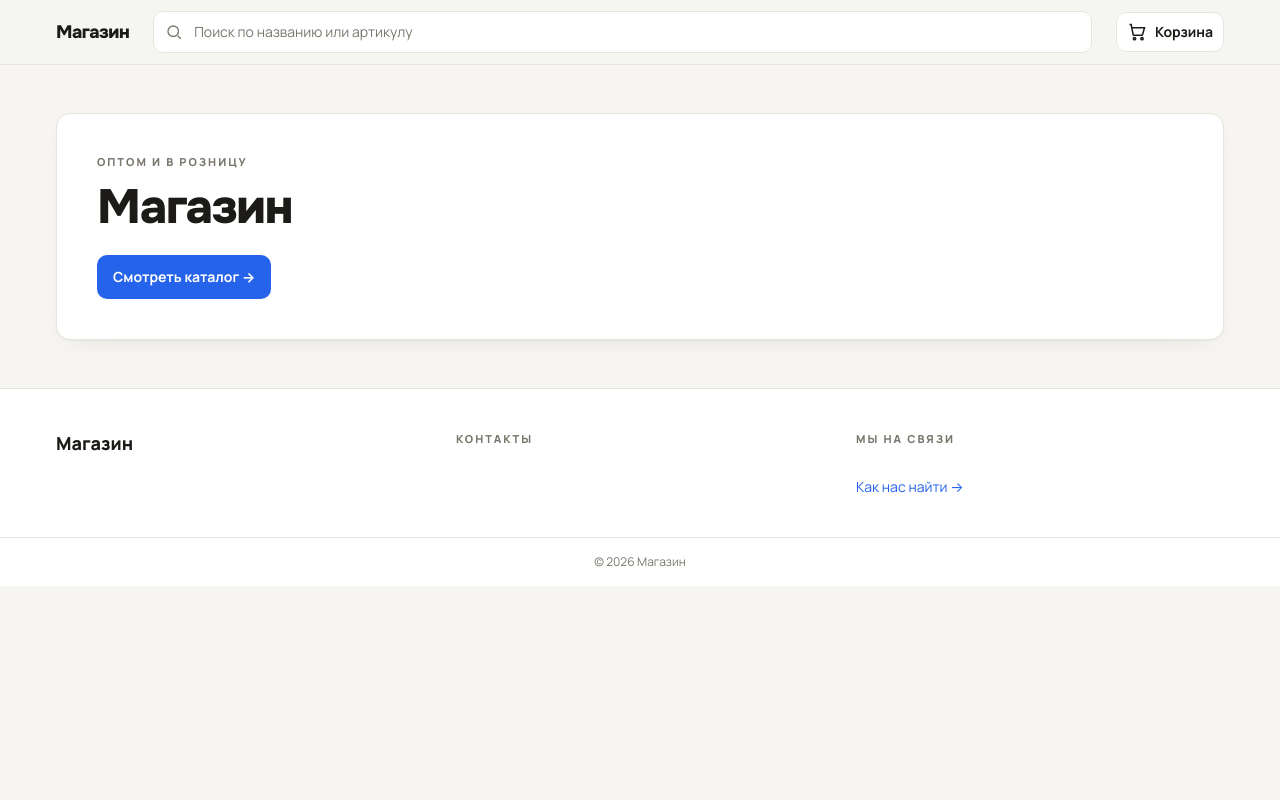
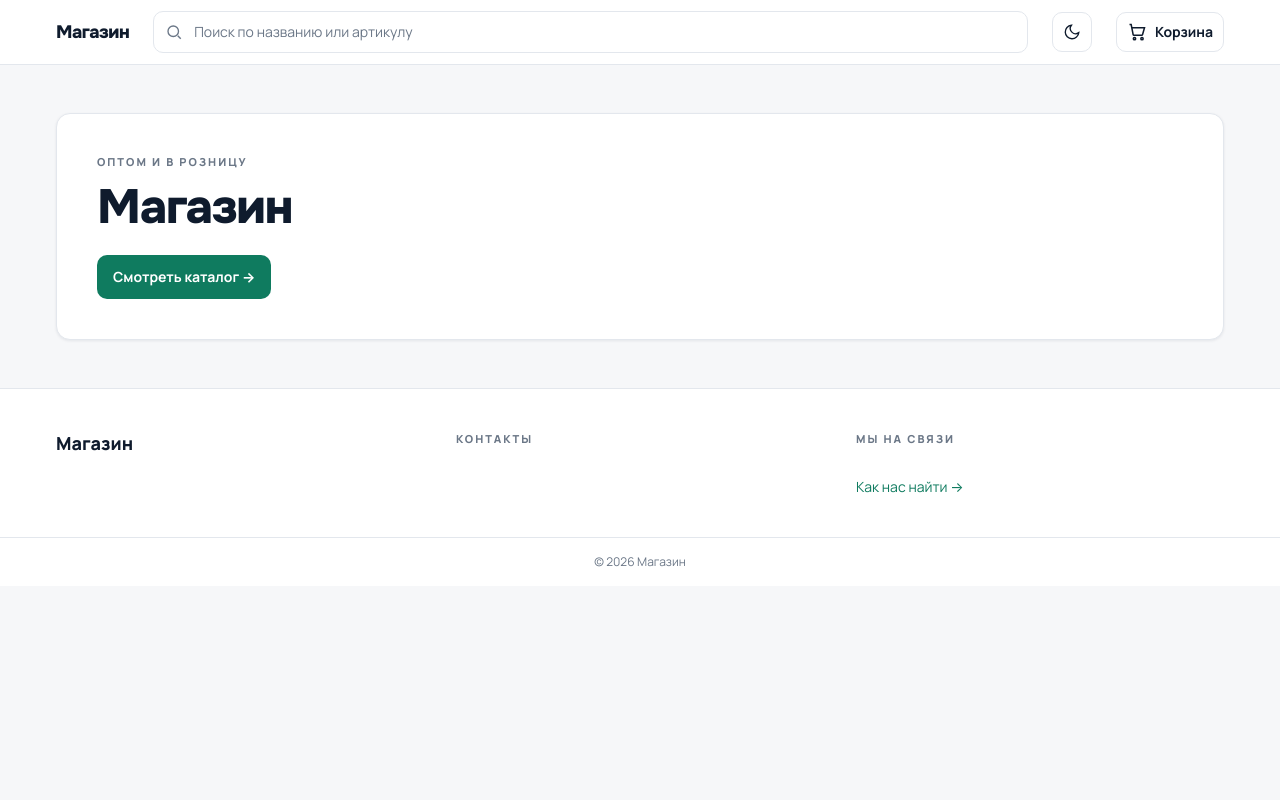
Before and after one commit to ali-middleweightchamp/shop-template, a Django app: page / in a window 1280 px wide. Run offline with Django 5.2, Linux system fonts and the light colour scheme; data comes from the database, SQL or seed files in the repository; data that the repository does not hold is empty; style sheets or scripts are compiled from the project's sources; some libraries are stand-ins or nearby versions.

Commit message:
Тема «Изумруд»: светлая и тёмная, семантические переменные
- static/src/themes.css: пресет emerald (светлая + тёмная) на
  семантических переменных; структура под будущие пресеты
  (:root/[data-preset], [data-preset][data-theme=dark])
- сборка через postcss-import (themes.css инлайнится в app.css);
  postcss.config.js + зависимости, Dockerfile обновлён
- токены Tailwind переведены на var(--*); в шаблонах убран весь
  захардкоженный цвет (кроме оверлея над фото)
- акцент только на: CTA/«Заказать», активный чип, активный пункт
  сайдбара, ссылки, счётчик корзины. Шапка — surface, цена и
  заголовки — text. Панель корзины — акцентная заливка с on-accent
- переключатель темы (солнце/луна) в шапке; выбор в localStorage,
  первый заход — prefers-color-scheme; чтение темы в <head> до
  отрисовки (без вспышки)
- тёмная тема без теней: карточка отделяется тем, что surface светлее bg
- ShopSettings.theme (choices, по умолчанию emerald); primary_color
  теперь необязателен и, если задан, перебивает --accent

Co-Authored-By: Claude Opus 4.8 <noreply@anthropic.com>

```diff
--- a/apps/catalog/static/js/cart.js
+++ b/apps/catalog/static/js/cart.js
@@ -12,6 +12,17 @@ function formatMoney(n) {
     .replace(/\B(?=(\d{3})+(?!\d))/g, " ");
 }
 window.formatMoney = formatMoney;
+
+// Переключатель темы. Начальное значение уже выставлено inline-скриптом в <head>.
+function toggleTheme() {
+  var html = document.documentElement;
+  var next = html.getAttribute("data-theme") === "dark" ? "light" : "dark";
+  html.setAttribute("data-theme", next);
+  try {
+    localStorage.setItem("theme", next);
+  } catch (e) {}
+}
+window.toggleTheme = toggleTheme;
 
 document.addEventListener("alpine:init", () => {
   Alpine.store("cart", {
--- a/apps/shopsettings/admin.py
+++ b/apps/shopsettings/admin.py
@@ -17,7 +17,7 @@ class ShopSettingsAdmin(admin.ModelAdmin):
 
     fieldsets = (
         (_("Бренд"), {"fields": ("name", "logo", "description")}),
-        (_("Фирменный цвет"), {"fields": ("primary_color", "color_preview")}),
+        (_("Оформление"), {"fields": ("theme", "primary_color", "color_preview")}),
         (
             _("Контакты для заказа"),
             {
--- a/package.json
+++ b/package.json
@@ -8,6 +8,9 @@
     "watch:css": "tailwindcss -i ./static/src/input.css -o ./static/dist/css/app.css --watch"
   },
   "devDependencies": {
+    "autoprefixer": "^10.4.0",
+    "postcss": "^8.4.0",
+    "postcss-import": "^16.1.0",
     "tailwindcss": "^3.4.0"
   }
 }
--- a/static/src/input.css
+++ b/static/src/input.css
@@ -1,3 +1,5 @@
+@import "./themes.css";
+
 @tailwind base;
 @tailwind components;
 @tailwind utilities;
@@ -47,23 +49,15 @@
   unicode-range: U+0100-02BA,U+02BD-02C5,U+02C7-02CC,U+02CE-02D7,U+02DD-02FF,U+1E00-1EFF,U+2020,U+20A0-20AB,U+20AD-20C0,U+2113,U+2C60-2C7F,U+A720-A7FF;
 }
 
-/* ------------------------------------------------------------------ *
- * Нейтральная система + динамический акцент.
- * --shop-primary приходит из ShopSettings.primary_color (base.html).
- * --brand — легаси-алиас для ранее написанных утилит.
- * ------------------------------------------------------------------ */
 @layer base {
-  :root {
-    --brand: var(--shop-primary, #2563eb);
-  }
   html { -webkit-text-size-adjust: 100%; }
-  body { @apply bg-paper text-ink font-sans antialiased; }
-  h1, h2, h3 { font-family: "Onest", var(--tw-font-sans, system-ui), sans-serif; }
+  body { @apply bg-bg text-ink font-sans antialiased; }
+  h1, h2, h3 { font-family: "Onest", "Manrope", system-ui, sans-serif; }
 
   /* Табличные цифры — цены/количество/итог не «прыгают» */
   .nums { font-variant-numeric: tabular-nums; font-feature-settings: "tnum" 1; }
 
-  :focus-visible { outline: 2px solid var(--shop-primary, #2563eb); outline-offset: 2px; }
+  :focus-visible { outline: 2px solid var(--accent); outline-offset: 2px; }
 }
 
 @layer components {
@@ -74,45 +68,33 @@
     @apply inline-flex min-h-[44px] items-center justify-center gap-2 rounded-control px-4
            text-sm font-bold transition active:scale-[.98] disabled:opacity-40;
   }
-  .btn-brand { @apply btn text-white; background: var(--shop-primary, #2563eb); }
-  .btn-ink { @apply btn bg-ink text-white; }
-  .btn-ghost { @apply btn border border-line bg-white text-ink hover:border-ink/30; }
+  .btn-brand { @apply btn; background: var(--accent); color: var(--on-accent); }
+  .btn-brand:hover { background: var(--accent-hover); }
+  .btn-ghost { @apply btn border border-line bg-surface text-ink; }
+  .btn-ghost:hover { border-color: var(--text-muted); }
 
   /* --- Счётчик «− N +»: зоны нажатия 44×44 --- */
-  .stepper { @apply inline-flex items-center rounded-control border border-line bg-white; }
+  .stepper { @apply inline-flex items-center rounded-control border border-line bg-surface; }
   .stepper button {
     @apply flex h-11 w-11 items-center justify-center text-xl font-bold text-ink
-           transition hover:bg-paper disabled:text-line;
+           transition disabled:text-line;
   }
+  .stepper button:hover { background: var(--surface-sunken); }
   .stepper .qty { @apply nums min-w-[2.5rem] text-center text-sm font-bold tabular-nums; }
-  .stepper[data-active="true"] {
-    border-color: var(--shop-primary, #2563eb);
-    box-shadow: 0 0 0 1px var(--shop-primary, #2563eb);
-  }
+  .stepper[data-active="true"] { border-color: var(--accent); box-shadow: 0 0 0 1px var(--accent); }
 
   /* --- Карточка товара: равная высота, кнопки прижаты к низу --- */
   .product-card {
-    @apply flex h-full flex-col overflow-hidden rounded-card border border-transparent bg-white shadow-card
+    @apply flex h-full flex-col overflow-hidden rounded-card border border-transparent bg-surface
            transition-[box-shadow,border-color] duration-150;
+    box-shadow: var(--shadow-card);
   }
-  /* Ховер: подсветка карточки. БЕЗ scale — сетка не дёргается. */
-  .product-card:hover { @apply border-line; box-shadow: 0 2px 4px rgba(28,27,23,.06), 0 16px 32px -20px rgba(28,27,23,.28); }
+  /* Ховер: лёгкая подсветка рамкой. БЕЗ scale — сетка не дёргается. */
+  .product-card:hover { border-color: var(--border-input); }
   .product-card.is-out { opacity: .55; }
-  .product-card.is-out:hover { @apply border-transparent shadow-card; }
 
-  /* --- Пункт сайдбара категорий (десктоп) --- */
-  .cat-link {
-    @apply flex items-center justify-between gap-2 rounded-control px-3 py-2 text-sm
-           font-semibold text-ink transition hover:bg-white;
-  }
-  .cat-link .cnt { @apply nums shrink-0 text-xs font-bold text-muted; }
-  .cat-link[aria-current="page"] { @apply bg-white shadow-card; }
-  .cat-link[aria-current="page"] .cnt { color: var(--shop-primary, #2563eb); }
-
-  /* Квадрат фото: любые пропорции → одинаковый квадрат, contain, белый фон */
-  .product-media {
-    @apply flex aspect-square items-center justify-center bg-white p-2;
-  }
+  /* Квадрат фото: любые пропорции → одинаковый квадрат, contain */
+  .product-media { @apply flex aspect-square items-center justify-center bg-surface p-2; }
   .product-media img { @apply h-full w-full object-contain; }
 
   /* Название: ровно 2 строки, короткое не поднимает цену */
--- /dev/null
+++ b/static/src/themes.css
@@ -0,0 +1,42 @@
+/* ================================================================== *
+ * Темы оформления. Семантические переменные — единственный источник
+ * цвета в проекте. Пресет задаётся на <html data-preset="...">,
+ * светлая/тёмная — через data-theme (переключатель в шапке).
+ *
+ * Добавление нового пресета = ещё пара блоков, без переделки:
+ *   [data-preset="ocean"]                    { светлая }
+ *   [data-preset="ocean"][data-theme="dark"] { тёмная  }
+ * ================================================================== */
+
+/* ---------- Emerald · светлая (по умолчанию) ---------- */
+:root,
+[data-preset="emerald"] {
+  --bg: #F6F7F9;
+  --surface: #FFFFFF;
+  --surface-sunken: #EEF1F5;
+  --text: #0F1B2D;
+  --text-muted: #6B7787;
+  --accent: #0F7B5F;
+  --accent-hover: #0C6650;
+  --on-accent: #FFFFFF;
+  --danger: #C0392B;
+  --border-input: #E3E7ED;
+  --shadow-card: 0 1px 3px rgba(15, 27, 45, 0.08);
+}
+
+/* ---------- Emerald · тёмная ---------- */
+[data-preset="emerald"][data-theme="dark"] {
+  --bg: #0E1418;
+  --surface: #18212A;
+  --surface-sunken: #131C24;
+  --text: #E8EDF2;
+  --text-muted: #8F9BAA;
+  --accent: #37B08A;
+  --accent-hover: #5CC5A3;
+  --on-accent: #0E1418;
+  --danger: #E5766B;
+  --border-input: #2A343E;
+  /* В тёмной теме теней нет: карточка отделяется от фона тем,
+     что --surface светлее --bg. */
+  --shadow-card: none;
+}
--- a/templates/base.html
+++ b/templates/base.html
@@ -1,8 +1,22 @@
 {% load static i18n %}<!DOCTYPE html>
-<html lang="{{ LANGUAGE_CODE }}" style="--shop-primary: {{ shop.primary_color|default:'#2563eb' }}">
+<html lang="{{ LANGUAGE_CODE }}" data-preset="{{ shop.theme|default:'emerald' }}"{% if shop.primary_color %} style="--accent: {{ shop.primary_color }}; --accent-hover: {{ shop.primary_color }};"{% endif %}>
 <head>
   <meta charset="utf-8">
   <meta name="viewport" content="width=device-width, initial-scale=1">
+  {# Тема выставляется ДО отрисовки — иначе вспышка светлой темы #}
+  <script>
+    (function () {
+      try {
+        var t = localStorage.getItem("theme");
+        if (t !== "light" && t !== "dark") {
+          t = window.matchMedia && window.matchMedia("(prefers-color-scheme: dark)").matches ? "dark" : "light";
+        }
+        document.documentElement.setAttribute("data-theme", t);
+      } catch (e) {
+        document.documentElement.setAttribute("data-theme", "light");
+      }
+    })();
+  </script>
   <title>{% block title %}{{ shop.name }}{% endblock %}</title>
   <meta name="description" content="{% block meta_description %}{{ shop.description|striptags|truncatewords:20 }}{% endblock %}">
 
@@ -17,7 +31,7 @@
 <body class="min-h-screen">
 
   {# ---------- Шапка ---------- #}
-  <header class="sticky top-0 z-30 border-b border-line bg-paper/90 backdrop-blur">
+  <header class="sticky top-0 z-30 border-b border-line bg-surface backdrop-blur">
     <div class="shell flex h-16 items-center gap-3 lg:gap-6">
       <a href="{% url 'catalog:home' %}" class="flex shrink-0 items-center gap-2">
         {% if shop.logo %}
@@ -41,17 +55,24 @@
       </a>
       {% endif %}
 
+      {# Переключатель темы: солнце/луна #}
+      <button type="button" onclick="toggleTheme()" aria-label="{% trans 'Сменить тему' %}"
+              class="theme-toggle ml-auto flex h-10 w-10 shrink-0 items-center justify-center rounded-control border border-line bg-surface text-ink lg:ml-0">
+        <svg class="i-moon" width="18" height="18" viewBox="0 0 24 24" fill="none" stroke="currentColor" stroke-width="1.8"><path d="M21 12.8A9 9 0 1 1 11.2 3a7 7 0 0 0 9.8 9.8Z"/></svg>
+        <svg class="i-sun" width="18" height="18" viewBox="0 0 24 24" fill="none" stroke="currentColor" stroke-width="1.8"><circle cx="12" cy="12" r="4"/><path d="M12 2v2M12 20v2M4.9 4.9l1.4 1.4M17.7 17.7l1.4 1.4M2 12h2M20 12h2M4.9 19.1l1.4-1.4M17.7 6.3l1.4-1.4"/></svg>
+      </button>
+
       {# Корзина: на мобильном — иконка с бейджем; на десктопе — количество и сумма #}
       <a href="{% url 'catalog:cart' %}"
-         class="relative ml-auto flex h-10 shrink-0 items-center gap-2 rounded-control border border-line bg-white px-2.5 transition hover:border-ink/30 lg:ml-0"
+         class="relative flex h-10 shrink-0 items-center gap-2 rounded-control border border-line bg-surface px-2.5 transition hover:border-muted"
          aria-label="{% trans 'Корзина' %}">
         <svg width="20" height="20" viewBox="0 0 24 24" fill="none" stroke="currentColor" stroke-width="1.8">
           <path d="M3 3h2l2.4 12.3a1 1 0 0 0 1 .7h9.2a1 1 0 0 0 1-.8L21 7H6"/>
           <circle cx="9" cy="20" r="1.4"/><circle cx="18" cy="20" r="1.4"/>
         </svg>
         <span x-data x-show="$store.cart.count > 0" x-text="$store.cart.count" x-cloak
-              class="nums absolute -right-1.5 -top-1.5 flex h-5 min-w-[20px] items-center justify-center rounded-full px-1 text-[11px] font-bold text-white lg:hidden"
-              style="background: var(--shop-primary)"></span>
+              class="nums absolute -right-1.5 -top-1.5 flex h-5 min-w-[20px] items-center justify-center rounded-full px-1 text-[11px] font-bold text-on-accent lg:hidden"
+              style="background: var(--accent)"></span>
         <span x-data class="nums hidden text-sm font-bold text-ink lg:inline"
               x-text="$store.cart.count > 0 ? $store.cart.count + ' · ' + formatMoney($store.cart.total) + ' {{ shop.currency_label|escapejs }}' : '{% trans "Корзина" %}'">{% trans "Корзина" %}</span>
       </a>
@@ -69,7 +90,7 @@
   <main class="pb-28 lg:pb-12">{% block body %}{% endblock %}</main>
 
   {# ---------- Подвал ---------- #}
-  <footer class="border-t border-line bg-white">
+  <footer class="border-t border-line bg-surface">
     <div class="shell grid gap-8 py-10 sm:grid-cols-3">
       <div>
         <div class="text-lg font-extrabold text-ink">{{ shop.name }}</div>
@@ -101,16 +122,16 @@
 
   {# ---------- Лента-чек: липкая панель заказа (подпись макета) ---------- #}
   <div x-data x-show="$store.cart.count > 0" x-cloak class="order-tape lg:hidden">
-    <a href="{% url 'catalog:cart' %}" class="shell flex h-16 items-center gap-3">
+    <a href="{% url 'catalog:cart' %}" class="shell flex h-16 items-center gap-3 text-on-accent">
       <div class="flex-1">
-        <div class="nums text-sm font-bold text-ink">
+        <div class="nums text-sm font-bold">
           <span x-text="$store.cart.count"></span> {% trans "поз." %}
-          <span class="text-muted">·</span>
+          ·
           <span x-text="formatMoney($store.cart.total)"></span> {{ shop.currency_label }}
         </div>
-        <div class="text-xs text-muted">{% trans "Нажмите, чтобы оформить" %}</div>
+        <div class="text-xs opacity-80">{% trans "Нажмите, чтобы оформить" %}</div>
       </div>
-      <span class="btn-brand pointer-events-none">{% trans "Заказать" %} →</span>
+      <span class="inline-flex min-h-[44px] items-center rounded-control bg-surface px-4 text-sm font-bold text-accent">{% trans "Заказать" %} →</span>
     </a>
   </div>
 
--- a/templates/catalog/cart.html
+++ b/templates/catalog/cart.html
@@ -25,7 +25,7 @@
   {# Список позиций #}
   <template x-if="$store.cart.count > 0">
     <div class="mt-6">
-      <div class="divide-y divide-line rounded-card border border-line bg-white">
+      <div class="divide-y divide-line rounded-card border border-line bg-surface">
         <template x-for="line in $store.cart.lines" :key="line.sku">
           <div class="flex items-center gap-3 p-3">
             <div class="min-w-0 flex-1">
@@ -51,7 +51,7 @@
       <label class="mt-4 block">
         <span class="text-sm font-semibold text-ink">{% trans "Комментарий к заказу" %}</span>
         <textarea x-model="comment" rows="2" placeholder="{% trans 'Адрес, удобное время доставки…' %}"
-                  class="mt-1 w-full rounded-control border border-line bg-white p-3 text-sm focus:border-brand"></textarea>
+                  class="mt-1 w-full rounded-control border border-line bg-surface p-3 text-sm focus:border-brand"></textarea>
       </label>
 
       {# Итого #}
--- a/templates/catalog/contacts.html
+++ b/templates/catalog/contacts.html
@@ -8,7 +8,7 @@
   <h1 class="text-2xl font-extrabold tracking-tight text-ink">{% trans "Контакты" %}</h1>
 
   <div class="mt-6 grid gap-4 sm:grid-cols-2">
-    <div class="rounded-card border border-line bg-white p-6 shadow-card">
+    <div class="rounded-card border border-line bg-surface p-6 shadow-card">
       <div class="eyebrow mb-3">{% trans "Как с нами связаться" %}</div>
       <dl class="space-y-3 text-sm">
         {% if shop.address %}<div><dt class="text-muted">{% trans "Адрес" %}</dt><dd class="font-semibold text-ink">{{ shop.address }}</dd></div>{% endif %}
@@ -26,7 +26,7 @@
 
     {% if shop.map_link %}
     <a href="{{ shop.map_link }}" target="_blank" rel="noopener"
-       class="group flex min-h-[220px] items-center justify-center rounded-card border border-line bg-white p-6 text-center shadow-card">
+       class="group flex min-h-[220px] items-center justify-center rounded-card border border-line bg-surface p-6 text-center shadow-card">
       <div>
         <svg class="mx-auto text-brand" width="40" height="40" viewBox="0 0 24 24" fill="none" stroke="currentColor" stroke-width="1.6">
           <path d="M12 21s-7-6.3-7-11a7 7 0 0 1 14 0c0 4.7-7 11-7 11Z"/><circle cx="12" cy="10" r="2.5"/>
--- a/templates/catalog/home.html
+++ b/templates/catalog/home.html
@@ -4,7 +4,7 @@
 {% block body %}
 {# ---------- Герой: кто мы и приглашение в каталог ---------- #}
 <section class="shell pt-8 sm:pt-12">
-  <div class="rounded-card border border-line bg-white p-6 shadow-card sm:p-10">
+  <div class="rounded-card border border-line bg-surface p-6 shadow-card sm:p-10">
     <div class="eyebrow mb-3">{% trans "Оптом и в розницу" %}</div>
     <h1 class="max-w-2xl text-3xl font-extrabold leading-[1.05] tracking-tight text-ink sm:text-5xl">
       {{ shop.name }}
@@ -28,12 +28,12 @@
   <div class="grid grid-cols-2 gap-3 sm:grid-cols-3 lg:grid-cols-4">
     {% for c in categories %}
       <a href="{{ c.get_absolute_url }}"
-         class="group relative flex aspect-[4/3] items-end overflow-hidden rounded-card border border-line bg-white shadow-card">
+         class="group relative flex aspect-[4/3] items-end overflow-hidden rounded-card border border-line bg-surface shadow-card">
         {% if c.image %}
           {% thumbnail c.image "400x300" crop="smart" as im %}
           <img src="{{ im.url }}" alt="{{ c.name }}" loading="lazy"
                class="absolute inset-0 h-full w-full object-cover transition group-hover:scale-105">
-          <div class="absolute inset-0 bg-gradient-to-t from-ink/70 to-transparent"></div>
+          <div class="absolute inset-0 bg-gradient-to-t from-black/60 to-transparent"></div>
         {% endif %}
         <span class="relative z-10 p-3 text-sm font-bold {% if c.image %}text-white{% else %}text-ink{% endif %}">{{ c.name }}</span>
       </a>
--- a/templates/catalog/partials/_no_image.html
+++ b/templates/catalog/partials/_no_image.html
@@ -1,6 +1,6 @@
 {% comment %}Плейсхолдер вместо битой картинки: иконка + первая буква категории.
 Ожидает необязательную переменную `letter`.{% endcomment %}
-<div class="flex h-full w-full flex-col items-center justify-center gap-1 bg-[#EFEEE9] text-muted">
+<div class="flex h-full w-full flex-col items-center justify-center gap-1 bg-sunken text-muted">
   <svg width="34" height="34" viewBox="0 0 24 24" fill="none" stroke="currentColor"
        stroke-width="1.4" aria-hidden="true">
     <rect x="3" y="4" width="18" height="16" rx="2"/>
--- a/templates/catalog/partials/_search_input.html
+++ b/templates/catalog/partials/_search_input.html
@@ -1,7 +1,7 @@
 {% load i18n %}
 <input type="search" name="q" value="{{ request.GET.q|default:'' }}"
        placeholder="{% trans 'Поиск по названию или артикулу' %}"
-       class="w-full rounded-control border border-line bg-white py-2.5 pl-10 pr-3 text-sm placeholder:text-muted focus:border-brand">
+       class="w-full rounded-control border border-line bg-surface py-2.5 pl-10 pr-3 text-sm placeholder:text-muted focus:border-brand">
 <svg class="pointer-events-none absolute left-3 top-1/2 -translate-y-1/2 text-muted" width="18" height="18"
      viewBox="0 0 24 24" fill="none" stroke="currentColor" stroke-width="1.8">
   <circle cx="11" cy="11" r="7"/><path d="M21 21l-4-4"/>
--- a/templates/catalog/product.html
+++ b/templates/catalog/product.html
@@ -17,7 +17,7 @@
     {# ---------- Галерея ---------- #}
     {% if product.image %}{% thumbnail product.image "800x800" as main_im %}{% endif %}
     <div x-data="{ main: '{% if product.image %}{{ main_im.url }}{% endif %}' }">
-      <div class="aspect-square overflow-hidden rounded-card border border-line bg-white">
+      <div class="aspect-square overflow-hidden rounded-card border border-line bg-surface">
         {% if product.image %}
           <img :src="main" alt="{{ product.name }}" class="h-full w-full object-contain">
         {% else %}
@@ -83,7 +83,7 @@
       </div>
 
       {% if product.description %}
-        <div class="mt-8 whitespace-pre-line border-t border-line pt-6 text-sm leading-relaxed text-ink/90">{{ product.description }}</div>
+        <div class="mt-8 whitespace-pre-line border-t border-line pt-6 text-sm leading-relaxed text-ink">{{ product.description }}</div>
       {% endif %}
     </div>
   </div>
```
Also changed, not shown: other parts of static/src/input.css (+25 -7 lines), apps/shopsettings/models.py (+13 -2 lines), postcss.config.js (added, +8 -0 lines), tailwind.config.js (+15 -9 lines), apps/shopsettings/migrations/0002_shopsettings_theme_alter_shopsettings_primary_color.py (added), 1 other file.
